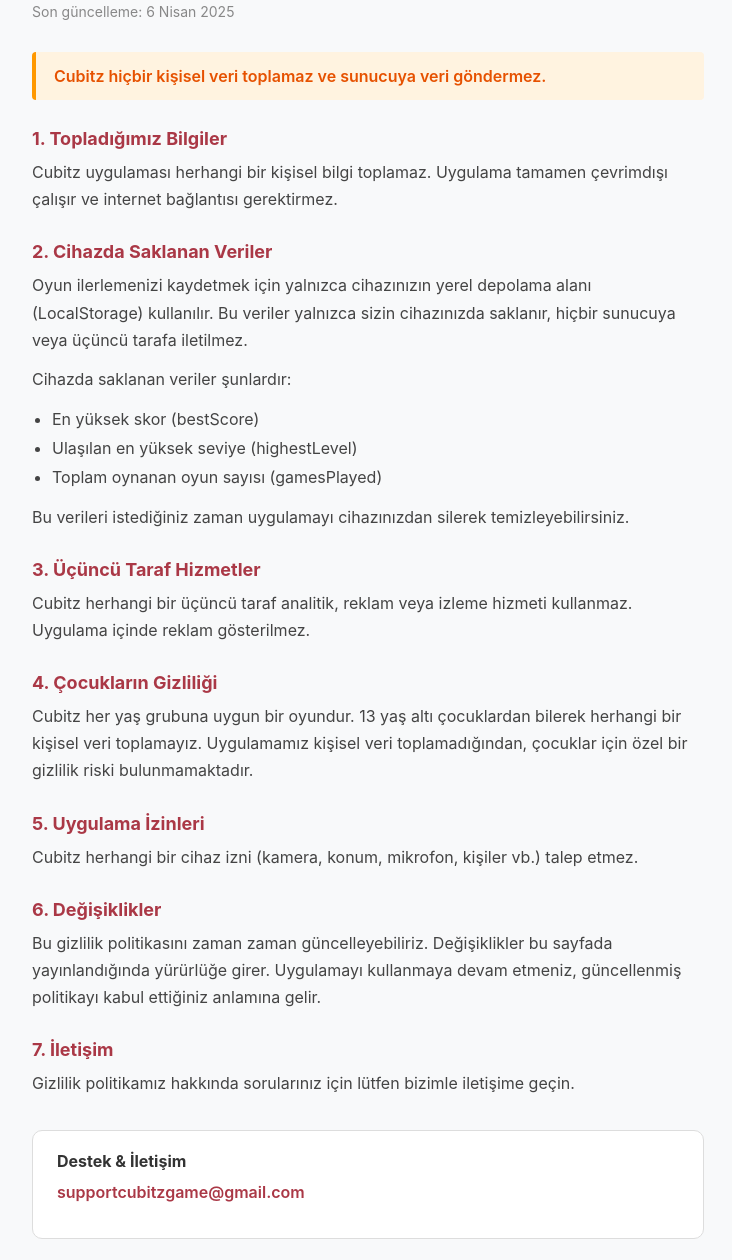
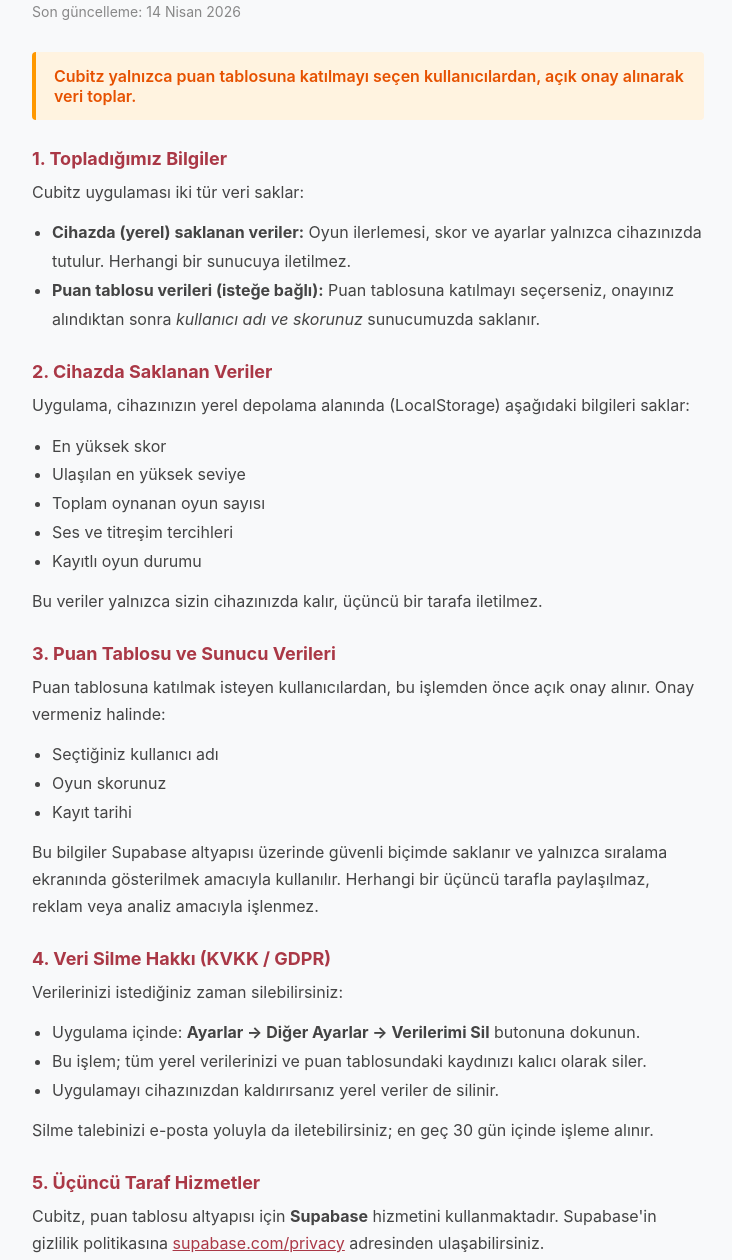
Before and after one commit to SingreyG/SingreyG.github.io, a plain HTML site: page privacy.html in a window 1280 px wide. Shown: the part 143-1403 px from the top of the page, without its empty margins (272-1004 px from the left). Drawn offline with Linux system fonts and the light colour scheme.

Commit message:
KVKK: puan tablosu veri toplama ve silme hakları eklendi

```diff
--- a/privacy.html
+++ b/privacy.html
@@ -52,73 +52,94 @@
 
     <div class="container">
         <div class="app-name">Cubitz</div>
-        <div class="updated">Son güncelleme: 6 Nisan 2025</div>
+        <div class="updated">Son güncelleme: 14 Nisan 2026</div>
 
         <div class="highlight">
-            Cubitz hiçbir kişisel veri toplamaz ve sunucuya veri göndermez.
+            Cubitz yalnızca puan tablosuna katılmayı seçen kullanıcılardan, açık onay alınarak veri toplar.
         </div>
 
         <h2>1. Topladığımız Bilgiler</h2>
         <p>
-            Cubitz uygulaması herhangi bir kişisel bilgi toplamaz. Uygulama tamamen
-            çevrimdışı çalışır ve internet bağlantısı gerektirmez.
+            Cubitz uygulaması iki tür veri saklar:
+        </p>
+        <ul>
+            <li><strong>Cihazda (yerel) saklanan veriler:</strong> Oyun ilerlemesi, skor ve ayarlar yalnızca cihazınızda tutulur. Herhangi bir sunucuya iletilmez.</li>
+            <li><strong>Puan tablosu verileri (isteğe bağlı):</strong> Puan tablosuna katılmayı seçerseniz, onayınız alındıktan sonra <em>kullanıcı adı ve skorunuz</em> sunucumuzda saklanır.</li>
+        </ul>
+
+        <h2>2. Cihazda Saklanan Veriler</h2>
+        <p>Uygulama, cihazınızın yerel depolama alanında (LocalStorage) aşağıdaki bilgileri saklar:</p>
+        <ul>
+            <li>En yüksek skor</li>
+            <li>Ulaşılan en yüksek seviye</li>
+            <li>Toplam oynanan oyun sayısı</li>
+            <li>Ses ve titreşim tercihleri</li>
+            <li>Kayıtlı oyun durumu</li>
+        </ul>
+        <p>Bu veriler yalnızca sizin cihazınızda kalır, üçüncü bir tarafa iletilmez.</p>
+
+        <h2>3. Puan Tablosu ve Sunucu Verileri</h2>
+        <p>
+            Puan tablosuna katılmak isteyen kullanıcılardan, bu işlemden önce açık onay alınır. Onay vermeniz halinde:
+        </p>
+        <ul>
+            <li>Seçtiğiniz kullanıcı adı</li>
+            <li>Oyun skorunuz</li>
+            <li>Kayıt tarihi</li>
+        </ul>
+        <p>
+            Bu bilgiler Supabase altyapısı üzerinde güvenli biçimde saklanır ve yalnızca sıralama ekranında gösterilmek amacıyla kullanılır. Herhangi bir üçüncü tarafla paylaşılmaz, reklam veya analiz amacıyla işlenmez.
         </p>
 
-        <h2>2. Cihazda Saklanan Veriler</h2>
+        <h2>4. Veri Silme Hakkı (KVKK / GDPR)</h2>
         <p>
-            Oyun ilerlemenizi kaydetmek için yalnızca cihazınızın yerel depolama
-            alanı (LocalStorage) kullanılır. Bu veriler yalnızca sizin cihazınızda
-            saklanır, hiçbir sunucuya veya üçüncü tarafa iletilmez.
+            Verilerinizi istediğiniz zaman silebilirsiniz:
         </p>
-        <p>Cihazda saklanan veriler şunlardır:</p>
         <ul>
-            <li>En yüksek skor (bestScore)</li>
-            <li>Ulaşılan en yüksek seviye (highestLevel)</li>
-            <li>Toplam oynanan oyun sayısı (gamesPlayed)</li>
+            <li>Uygulama içinde: <strong>Ayarlar → Diğer Ayarlar → Verilerimi Sil</strong> butonuna dokunun.</li>
+            <li>Bu işlem; tüm yerel verilerinizi ve puan tablosundaki kaydınızı kalıcı olarak siler.</li>
+            <li>Uygulamayı cihazınızdan kaldırırsanız yerel veriler de silinir.</li>
         </ul>
         <p>
-            Bu verileri istediğiniz zaman uygulamayı cihazınızdan silerek temizleyebilirsiniz.
+            Silme talebinizi e-posta yoluyla da iletebilirsiniz; en geç 30 gün içinde işleme alınır.
         </p>
 
-        <h2>3. Üçüncü Taraf Hizmetler</h2>
+        <h2>5. Üçüncü Taraf Hizmetler</h2>
         <p>
-            Cubitz herhangi bir üçüncü taraf analitik, reklam veya izleme hizmeti
-            kullanmaz. Uygulama içinde reklam gösterilmez.
+            Cubitz, puan tablosu altyapısı için <strong>Supabase</strong> hizmetini kullanmaktadır. Supabase'in gizlilik politikasına <a href="https://supabase.com/privacy" target="_blank" style="color:#aa3846;">supabase.com/privacy</a> adresinden ulaşabilirsiniz.
+        </p>
+        <p>
+            Uygulama herhangi bir reklam ağı, analitik veya izleme aracı kullanmamaktadır.
         </p>
 
-        <h2>4. Çocukların Gizliliği</h2>
+        <h2>6. Çocukların Gizliliği</h2>
         <p>
-            Cubitz her yaş grubuna uygun bir oyundur. 13 yaş altı çocuklardan
-            bilerek herhangi bir kişisel veri toplamayız. Uygulamamız kişisel veri
-            toplamadığından, çocuklar için özel bir gizlilik riski bulunmamaktadır.
+            Cubitz her yaş grubuna uygun bir oyundur (App Store yaş sınıfı: 9+). Puan tablosu özelliği isteğe bağlıdır ve açık onay gerektirir. 13 yaşın altındaki kullanıcılardan bilerek kişisel veri toplamayı hedeflemiyoruz; bu nedenle puan tablosunu yalnızca ebeveyn gözetiminde kullanmalarını öneririz.
         </p>
 
-        <h2>5. Uygulama İzinleri</h2>
+        <h2>7. Uygulama İzinleri</h2>
         <p>
-            Cubitz herhangi bir cihaz izni (kamera, konum, mikrofon, kişiler vb.)
-            talep etmez.
+            Cubitz herhangi bir cihaz izni (kamera, konum, mikrofon, kişiler vb.) talep etmez.
         </p>
 
-        <h2>6. Değişiklikler</h2>
+        <h2>8. Değişiklikler</h2>
         <p>
-            Bu gizlilik politikasını zaman zaman güncelleyebiliriz. Değişiklikler
-            bu sayfada yayınlandığında yürürlüğe girer. Uygulamayı kullanmaya
-            devam etmeniz, güncellenmiş politikayı kabul ettiğiniz anlamına gelir.
+            Bu gizlilik politikasını zaman zaman güncelleyebiliriz. Değişiklikler bu sayfada yayınlandığında yürürlüğe girer. Uygulamayı kullanmaya devam etmeniz, güncellenmiş politikayı kabul ettiğiniz anlamına gelir.
         </p>
 
-        <h2>7. İletişim</h2>
+        <h2>9. İletişim</h2>
         <p>
-            Gizlilik politikamız hakkında sorularınız için lütfen bizimle iletişime geçin.
+            Gizlilik politikamız veya verilerinizle ilgili talepleriniz için bizimle iletişime geçin.
         </p>
 
         <div class="contact-box">
-            <h3>Destek & İletişim</h3>
+            <h3>Destek &amp; İletişim</h3>
             <p><a href="mailto:supportcubitzgame@gmail.com">supportcubitzgame@gmail.com</a></p>
         </div>
     </div>
 
     <footer>
-        &copy; 2025 Cubitz. Tüm hakları saklıdır.
+        &copy; 2026 Cubitz. Tüm hakları saklıdır.
     </footer>
 </body>
 </html>
```
